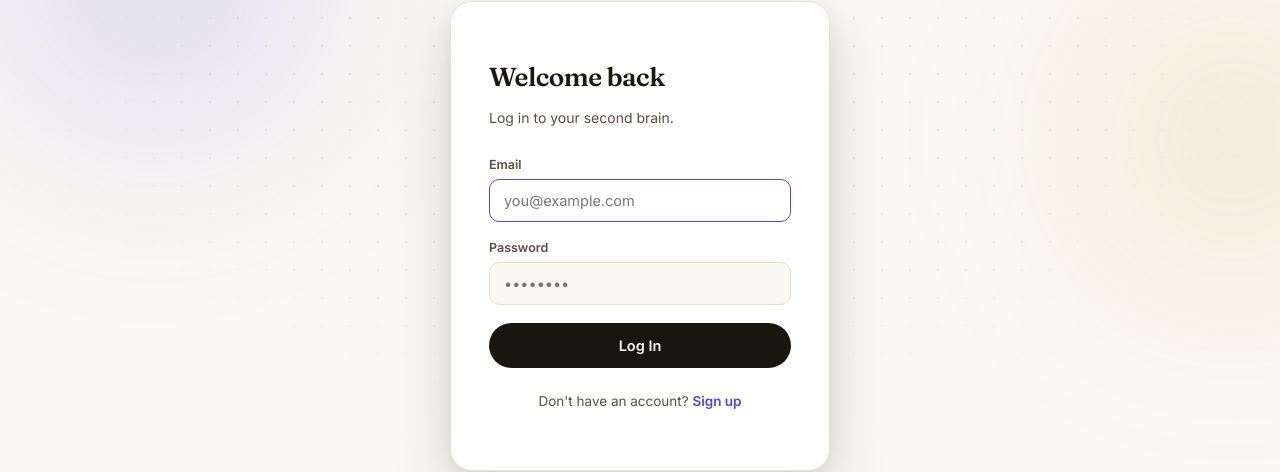
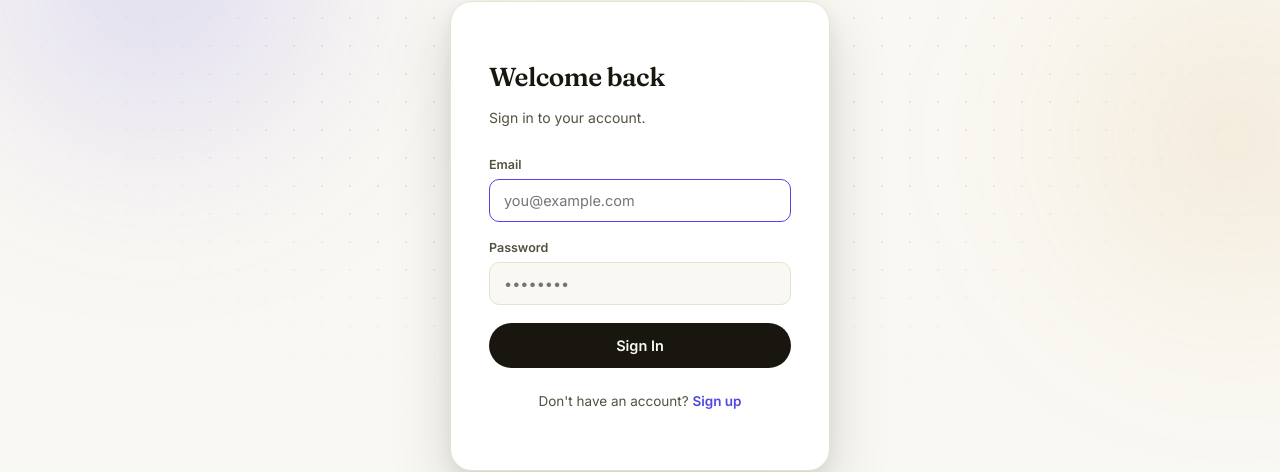
Before and after one commit to harshalpatil-10/codecanvas-frontend, a React (Vite) app: page /login in a window 1280 px wide. Shown: the part 164-636 px from the top of the page. Built offline with nearby package versions, Linux system fonts and the light colour scheme; no server answers.

Commit message:
Update Login.jsx

```diff
--- a/src/pages/Login/Login.jsx
+++ b/src/pages/Login/Login.jsx
@@ -38,7 +38,7 @@ export default function Login() {
 
       <div className={styles.card}>
         <h1 className={styles.title}>Welcome back</h1>
-        <p className={styles.subtitle}>Log in to your second brain.</p>
+        <p className={styles.subtitle}>Sign in to your account. </p>
 
         <form onSubmit={handleSubmit}>
           <div className="formfield">
@@ -53,7 +53,7 @@ export default function Login() {
           {error && <p className="error" style={{ marginBottom: 14, fontSize: 13 }}>{error}</p>}
 
           <button type="submit" className="btn btn-primary" disabled={loading} style={{ width: '100%', padding: '13px 0' }}>
-            {loading ? 'Signing in...' : 'Log In'}
+            {loading ? 'Signing in...' : 'Sign In'}
           </button>
         </form>
 
```
